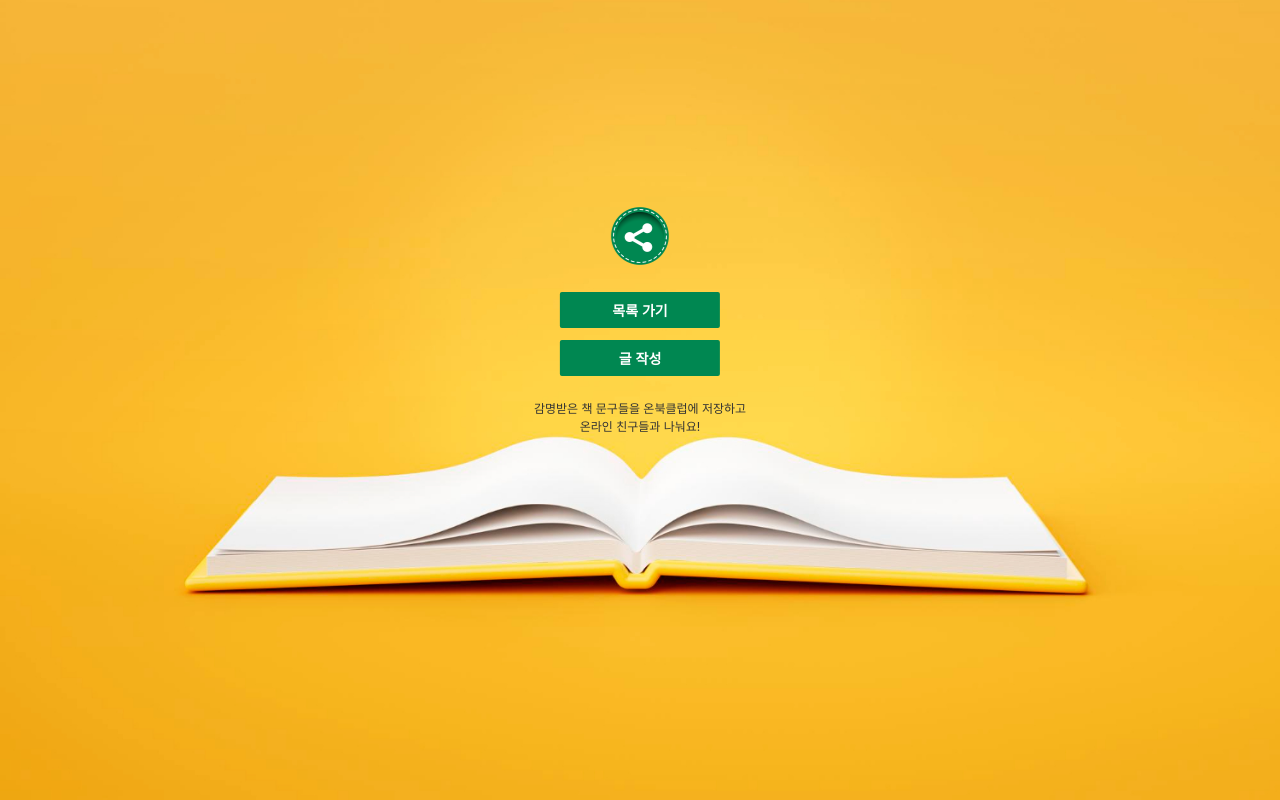
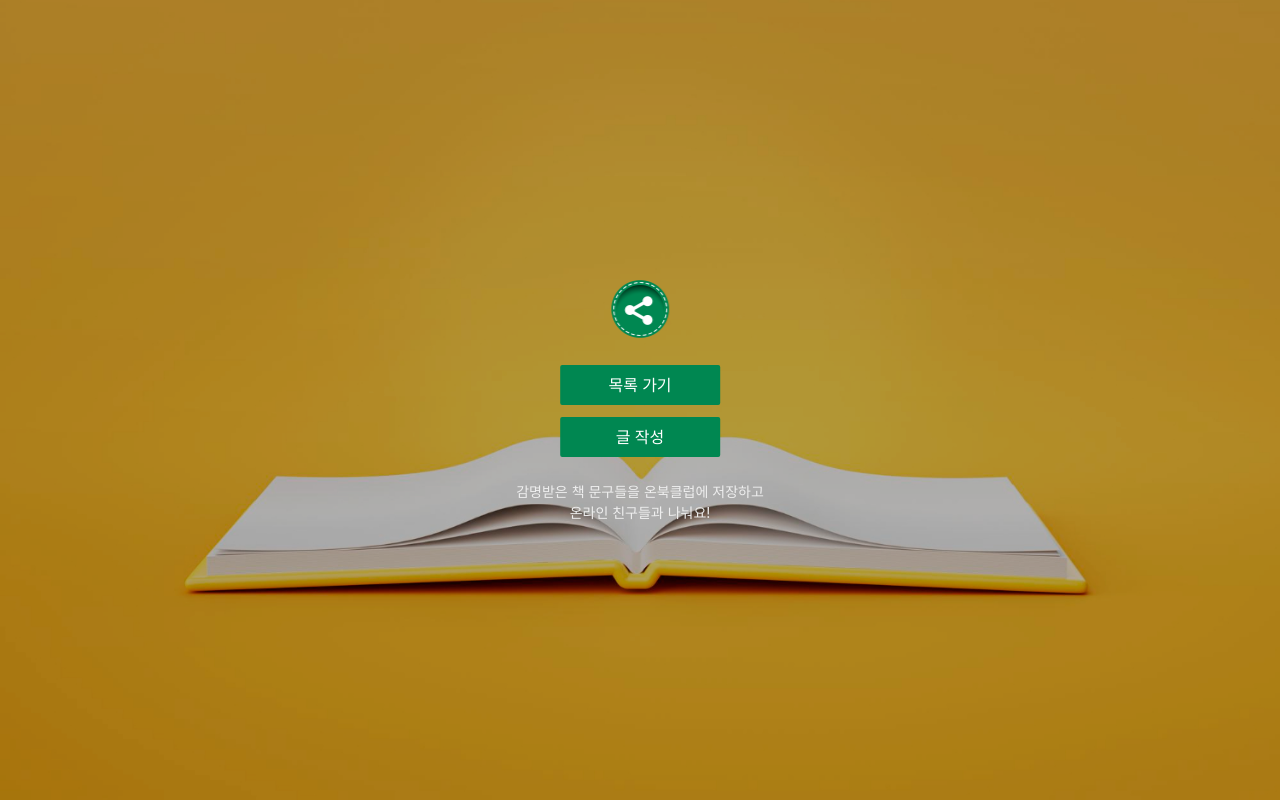
Before and after one commit to pftrobot/onbookclub, a React (Create React App) app: page / in a window 1280 px wide. Built offline with nearby package versions, Linux system fonts and the light colour scheme.

Commit message:
[Refactor] Book list component

```diff
--- a/src/components/Books.js
+++ b/src/components/Books.js
@@ -1,32 +1,48 @@
-import styled from 'styled-components';
+import React from 'react'
+import styled from "styled-components";
 
-const Books = () => {
+// View Container
+export const ListItem = ({data}) => {
 
 	return (
-		<>
-			{
-				[1,2,3].map(function(item, i){
-					return(
 		<Book>
 			<div className="img-box">
-								<img src={process.env.PUBLIC_URL + '/img/sample.jpg'} alt="책이미지"/>
+				<img src={process.env.PUBLIC_URL + data.thumb_url} alt="책 이미지"/>
 			</div>
 			<div className="info-box">
-								<p>제목 <span>책 제목</span></p>
-								<p>내용 <span>최신 글 또는 좋아요 제일 많은 글 1개</span></p>
+				<p>제목 <span>{data.title}</span></p>
+				<p>내용 <span>{data.summary}</span></p>
 			</div>
 			<div className="like-box">
-								😍 <span>34</span>
+				😍 <span>{data.like}</span>
 			</div>
 		</Book>
 	)
-				})
+
 }
-		</>
 
-	);
-};
+// Data Container
+export const ListItemGroup = ({data}) => {
 
+	return (
+		<div>
+			<div>
+				{data &&
+					data.map((data, i) => (
+						<ListItem
+							key={`book_item_${i}`}
+							data={data}
+						/>
+					))}
+			</div>
+		</div>
+	)
+
+}
+
+
+
+/* STYLE */
 let Book = styled.div`
   display: flex;
 	align-items: center;
@@ -78,5 +94,3 @@ let Book = styled.div`
 		span{}
 	}
 `
-
-export default Books;
--- a/src/pages/Home.js
+++ b/src/pages/Home.js
@@ -5,8 +5,8 @@ const Home = () => {
     <MainBox>
       <div className="content">
         <img src={process.env.PUBLIC_URL + '/img/logo.png'} alt="로고"/>
-	      <button>목록 가기</button>
-	      <button>글 작성</button>
+	      <a href={'/books'}>목록 가기</a>
+	      <a href={'/write'}>글 작성</a>
 	      <p>감명받은 책 문구들을 온북클럽에 저장하고 <br/>온라인 친구들과 나눠요!</p>
       </div>
     </MainBox>
@@ -20,11 +20,24 @@ let MainBox = styled.div`
   background: url(${process.env.PUBLIC_URL + '/img/main_bg.jpg'}) no-repeat 50% 100% var(--yellow);
   background-size: 100% auto;
 
+	&:before{
+    display: block;
+		content: '';
+    position: absolute;
+		top: 0;
+		left: 0;
+		right: 0;
+		bottom: 0;
+		background-color: rgba(0,0,0,0.3);
+		z-index: 1;
+	}
+
 	.content{
     position: absolute;
-    top: 40%;
+    top: 50%;
     left: 50%;
     transform: translate(-50%, -50%);
+		z-index: 9;
 
     img{
       display: block;
@@ -32,13 +45,14 @@ let MainBox = styled.div`
       margin: 0 auto;
     }
 
-    button{
+    a{
       display: block;
       width: 160px;
-      font-size: 14px;
-      font-weight: bold;
+      font-size: 16px;
+      font-weight: 500;
       color: #fff;
-      padding: 6px;
+      text-align: center;
+      padding: 10px;
       margin: 0 auto;
       border: solid 2px var(--green);
       border-radius: 2px;
@@ -53,11 +67,11 @@ let MainBox = styled.div`
     }
 
     p{
-      max-width: 360px;
-      font-size: 12px;
-      color: #333;
+      font-size: 14px;
+      color: #eee;
       text-align: center;
 	    line-height: 1.5;
+	    padding: 0 24px;
       margin-top: 24px;
     }
 	}
--- a/src/pages/List.js
+++ b/src/pages/List.js
@@ -1,19 +1,45 @@
+import React, {useEffect, useState} from "react";
+import {ListItemGroup} from "../components/Books";
 import styled from "styled-components";
-import Books from "../components/Books";
 
-const List = () => {
+const BookList = () => {
+	const [data, setData] = useState([])
+
+	// data test
+	const fetchBackgroundImage = () => {
+		return Promise.resolve([
+			{ title: '책제목1', value: 'book1', thumb_url: '/img/sample.jpg', summary: '임시글임시글임시글', like: 0 },
+			{ title: '책제목2', value: 'book2', thumb_url: '/img/sample.jpg', summary: '임시글2임시글2임시글', like: 2 },
+			{ title: '책제목3', value: 'book3', thumb_url: '/img/sample.jpg', summary: '임시글임시333글임시글', like: 55 },
+		])
+	}
+
+	useEffect(() => {
+		const fetch = async () => {
+			const backgroundImages = await fetchBackgroundImage()
+			setData(backgroundImages)
+		}
+
+		fetch()
+	}, [])
+
 	return (
-		<BookList>
+		<ListWrapper>
 			<button>&lt;</button>
 			<p>전체 (<span>20</span>)</p>
 			<div className="list">
-				<Books/>
+				<ListItemGroup data={data} />
 			</div>
-		</BookList>
-	);
-};
+		</ListWrapper>
+	)
+}
 
-let BookList = styled.div`
+export default BookList
+
+
+
+/* STYLE */
+let ListWrapper = styled.div`
 	min-height: 100vh;
   background-color: var(--yellow);
 
@@ -35,5 +61,3 @@ let BookList = styled.div`
 		background-color: #fff;
 	}
 `
-
-export default List;
```
Also changed, not shown: 2 other files (tests, documents, lock files or other folders). Lines whose indentation alone changed are shown as unchanged.
